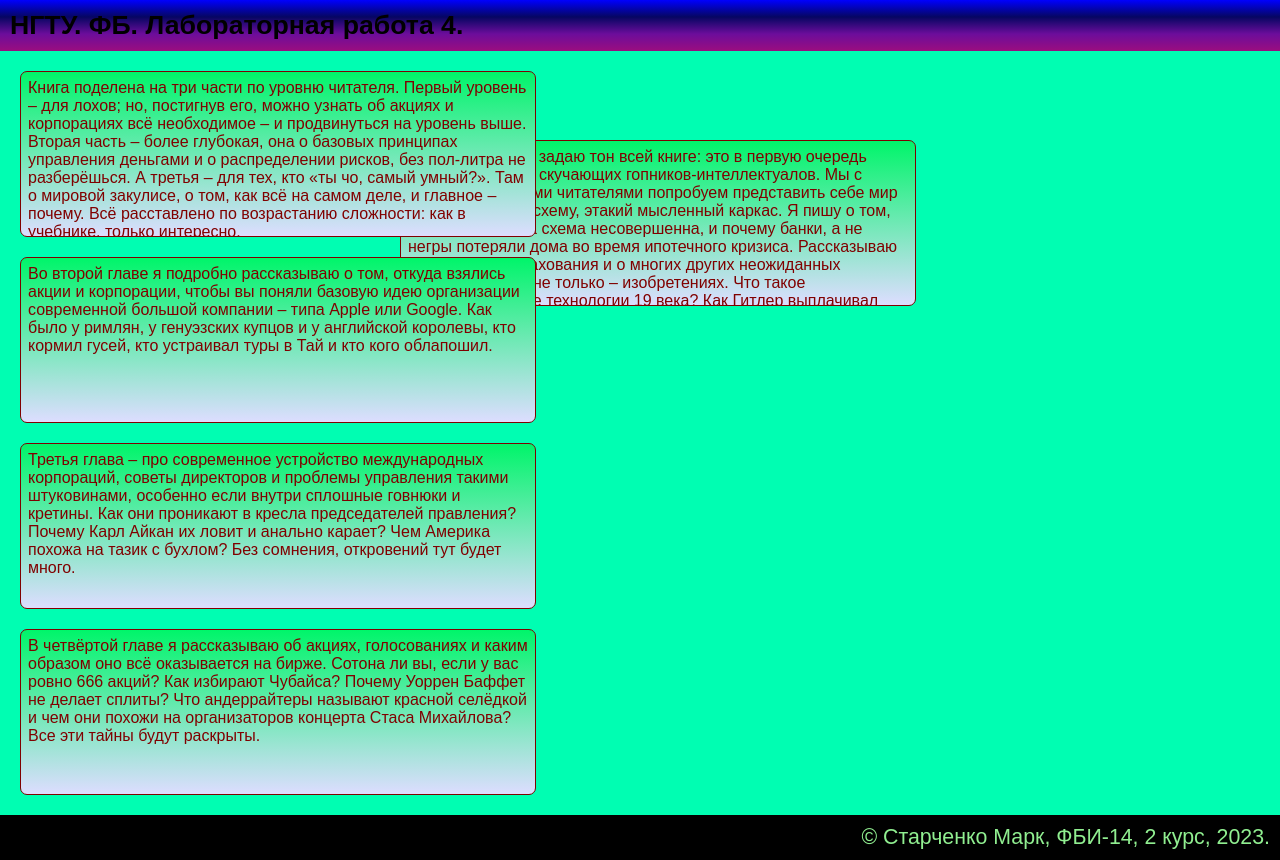
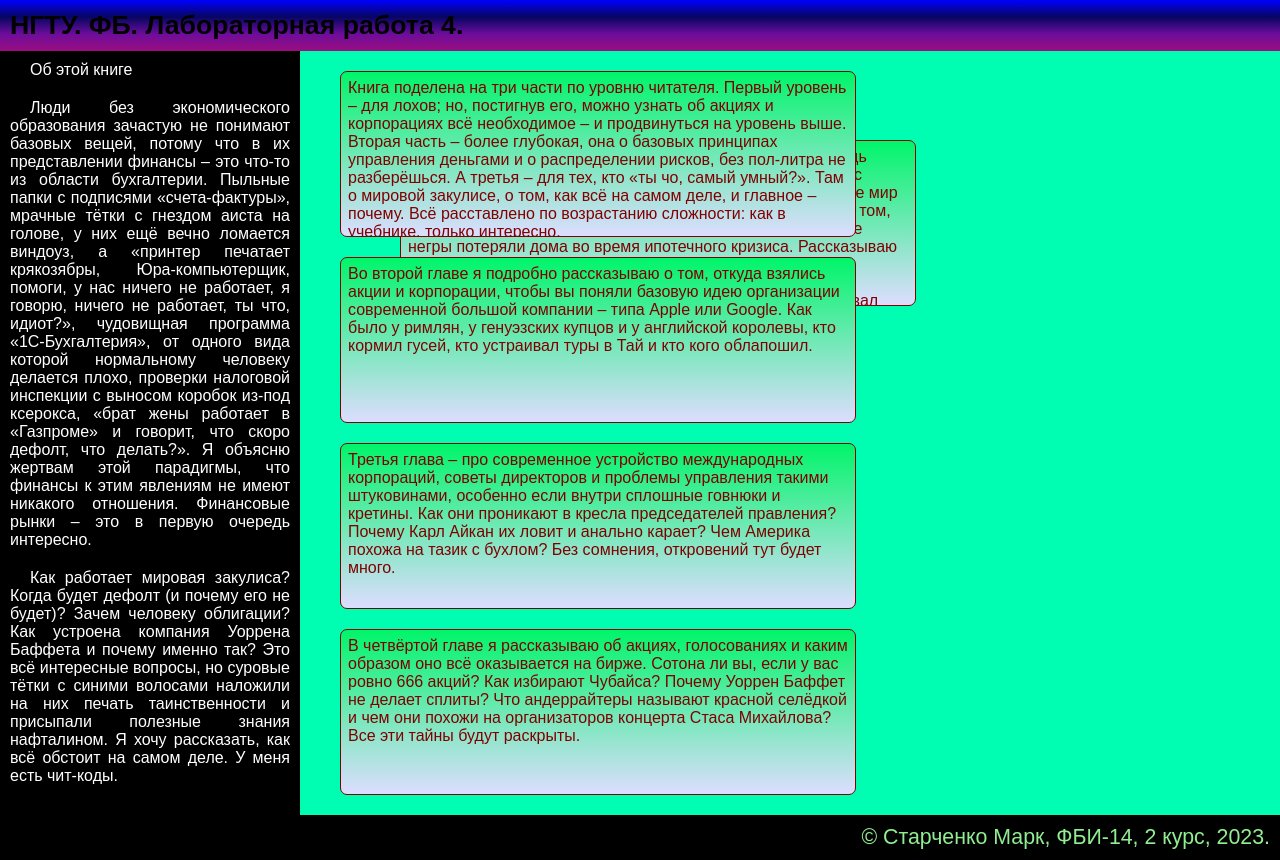
Before and after one commit to Marrrik/web-programming-labs, a plain HTML site: page laba4.html in a window 1280 px wide. Drawn offline with Linux system fonts and the light colour scheme.

Commit message:
боковая панель

```diff
--- a/laba4.html
+++ b/laba4.html
@@ -8,11 +8,6 @@
     <title>Старченко Марк Альбертович. Лабораторная работа 4.</title>
     <link rel="stylesheet" href="main.css">
     <style>
-
-        main{
-            z-index: 0;
-        }
-
         main div {
             margin: 20px;
             border: 1px solid;
@@ -25,16 +20,13 @@
             position: relative;
             background: linear-gradient(#00F56A, #ddf);
             z-index: 1;
-
         }
-
         .second {
             left: 380px;
             top: 120px;
             position: fixed;
             transition: 200ms;
             z-index: 0;
-
         }
         .second:hover {
             transition: 300ms;
@@ -43,6 +35,25 @@
             position: fixed;
             z-index: 3;
         }
+
+        aside {
+            position: absolute;
+            left: 0;
+            width: 300px;
+            background-color: black;
+            height: 100%;
+            overflow:auto;
+        }
+
+        aside div {
+            color: white;
+            padding: 10px;
+            text-align: justify;
+            text-indent: 20px;
+        }
+        main {
+            margin-left: 320px;
+        }
     </style>
 </head>
 
@@ -50,6 +61,27 @@
     <header>
         НГТУ. ФБ. Лабораторная работа 4.
     </header>
+
+        <aside>
+            <div>Об этой книге</div>
+
+            <div>
+                Люди без экономического образования зачастую не понимают базовых вещей, потому что в их представлении финансы – это
+                что-то из области бухгалтерии. Пыльные папки с подписями «счета-фактуры», мрачные тётки с гнездом аиста на голове, у них
+                ещё вечно ломается виндоуз, а «принтер печатает крякозябры, Юра-компьютерщик, помоги, у нас ничего не работает, я
+                говорю, ничего не работает, ты что, идиот?», чудовищная программа «1С-Бухгалтерия», от одного вида которой нормальному
+                человеку делается плохо, проверки налоговой инспекции с выносом коробок из-под ксерокса, «брат жены работает в
+                «Газпроме» и говорит, что скоро дефолт, что делать?». Я объясню жертвам этой парадигмы, что финансы к этим явлениям не
+                имеют никакого отношения. Финансовые рынки – это в первую очередь интересно.
+            </div>
+
+            <div>
+                Как работает мировая закулиса? Когда будет дефолт (и почему его не будет)? Зачем человеку облигации? Как устроена
+                компания Уоррена Баффета и почему именно так? Это всё интересные вопросы, но суровые тётки с синими волосами наложили на
+                них печать таинственности и присыпали полезные знания нафталином. Я хочу рассказать, как всё обстоит на самом деле.
+                У меня есть чит-коды.
+            </div>
+        </aside>
 
     <main>
         <div>
```
